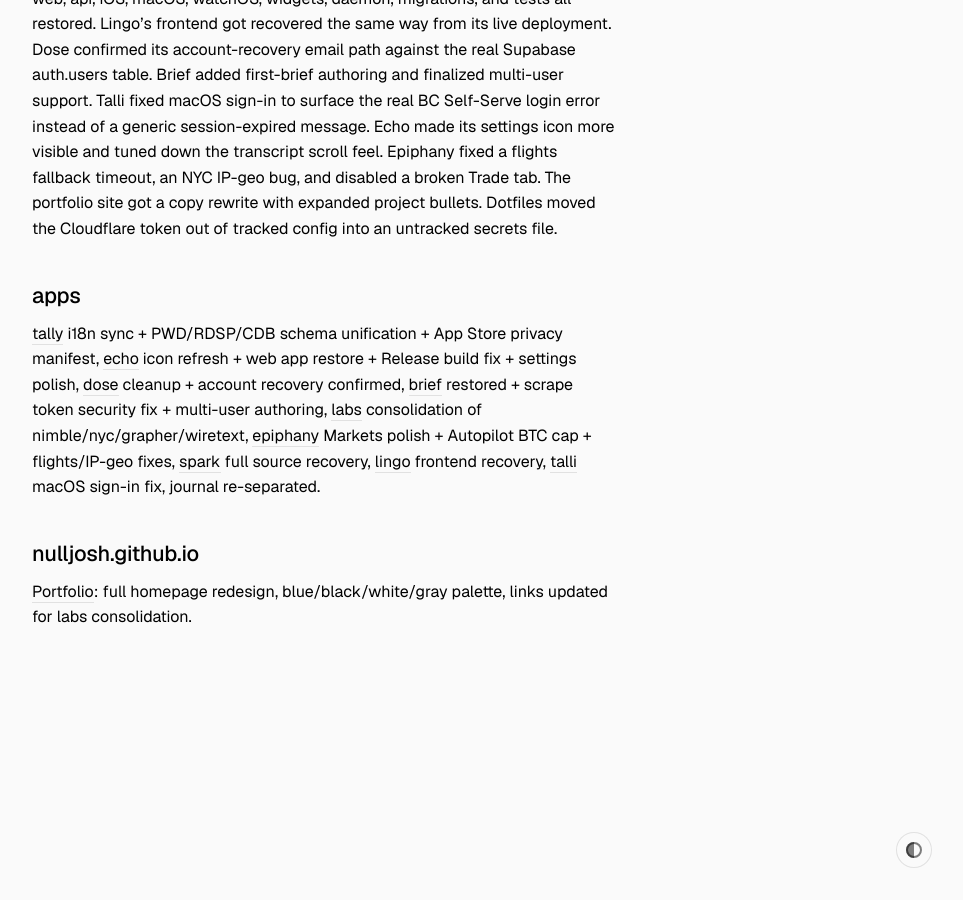
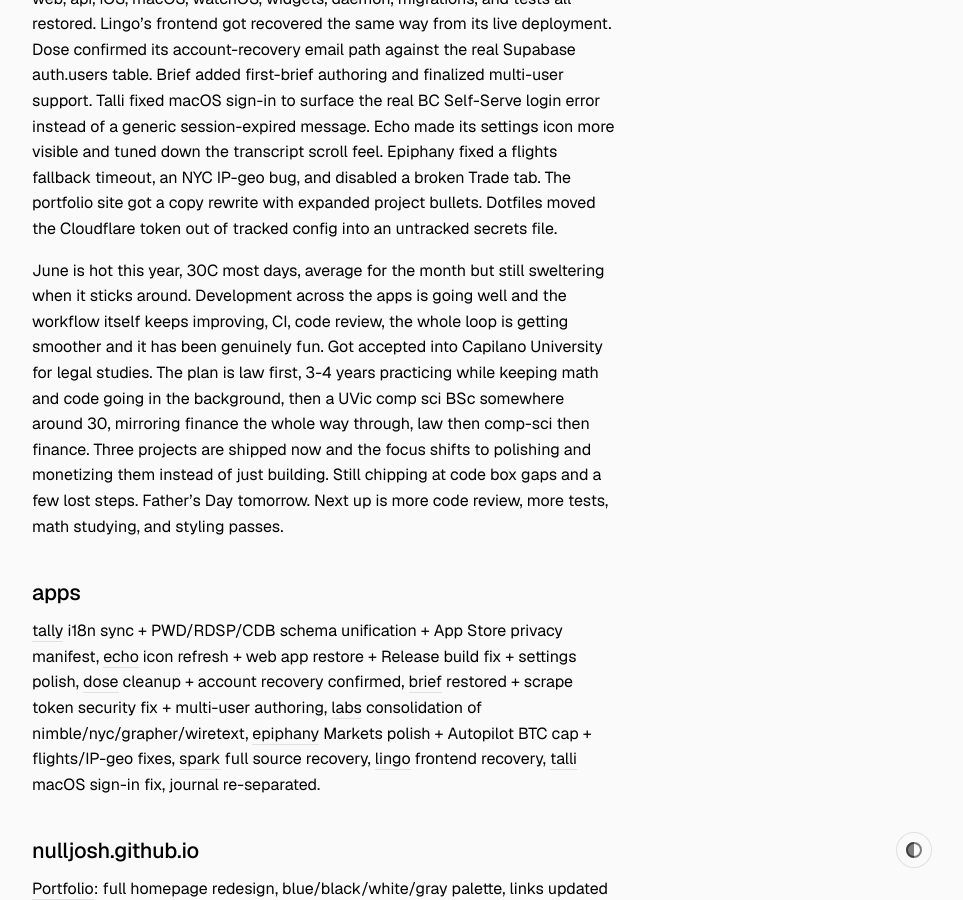
Before and after one commit to nulljosh/inkpress, a Jekyll site: the page built from _posts/2026-06-19-week.md, in a window 1280 px wide and 900 px high, scrolled down 2024 px. Shown: the whole window, without its empty margins (316-1279 px from the left). Built offline with Jekyll 4.4.1, drawn with Linux system fonts in a browser that asks for light colours; before the commit the page ends 2734 px from its top, so only the background shows below that.

Commit message:
Refresh week entry: add reflection on development pace and Capilano acceptance

```diff
--- a/_posts/2026-06-19-week.md
+++ b/_posts/2026-06-19-week.md
@@ -37,6 +37,8 @@
 
 Spark's full source came back from a Vercel deployment-files API recovery, web, api, iOS, macOS, watchOS, widgets, daemon, migrations, and tests all restored. Lingo's frontend got recovered the same way from its live deployment. Dose confirmed its account-recovery email path against the real Supabase auth.users table. Brief added first-brief authoring and finalized multi-user support. Talli fixed macOS sign-in to surface the real BC Self-Serve login error instead of a generic session-expired message. Echo made its settings icon more visible and tuned down the transcript scroll feel. Epiphany fixed a flights fallback timeout, an NYC IP-geo bug, and disabled a broken Trade tab. The portfolio site got a copy rewrite with expanded project bullets. Dotfiles moved the Cloudflare token out of tracked config into an untracked secrets file.
 
+June is hot this year, 30C most days, average for the month but still sweltering when it sticks around. Development across the apps is going well and the workflow itself keeps improving, CI, code review, the whole loop is getting smoother and it has been genuinely fun. Got accepted into Capilano University for legal studies. The plan is law first, 3-4 years practicing while keeping math and code going in the background, then a UVic comp sci BSc somewhere around 30, mirroring finance the whole way through, law then comp-sci then finance. Three projects are shipped now and the focus shifts to polishing and monetizing them instead of just building. Still chipping at code box gaps and a few lost steps. Father's Day tomorrow. Next up is more code review, more tests, math studying, and styling passes.
+
 ## apps
 
 [tally](https://github.com/nulljosh/tally) i18n sync + PWD/RDSP/CDB schema unification + App Store privacy manifest, [echo](https://github.com/nulljosh/echo) icon refresh + web app restore + Release build fix + settings polish, [dose](https://github.com/nulljosh/dose) cleanup + account recovery confirmed, [brief](https://github.com/nulljosh) restored + scrape token security fix + multi-user authoring, [labs](https://github.com/nulljosh/labs) consolidation of nimble/nyc/grapher/wiretext, [epiphany](https://github.com/nulljosh/epiphany) Markets polish + Autopilot BTC cap + flights/IP-geo fixes, [spark](https://github.com/nulljosh/spark) full source recovery, [lingo](https://github.com/nulljosh/lingo) frontend recovery, [talli](https://github.com/nulljosh/talli) macOS sign-in fix, journal re-separated.
```
